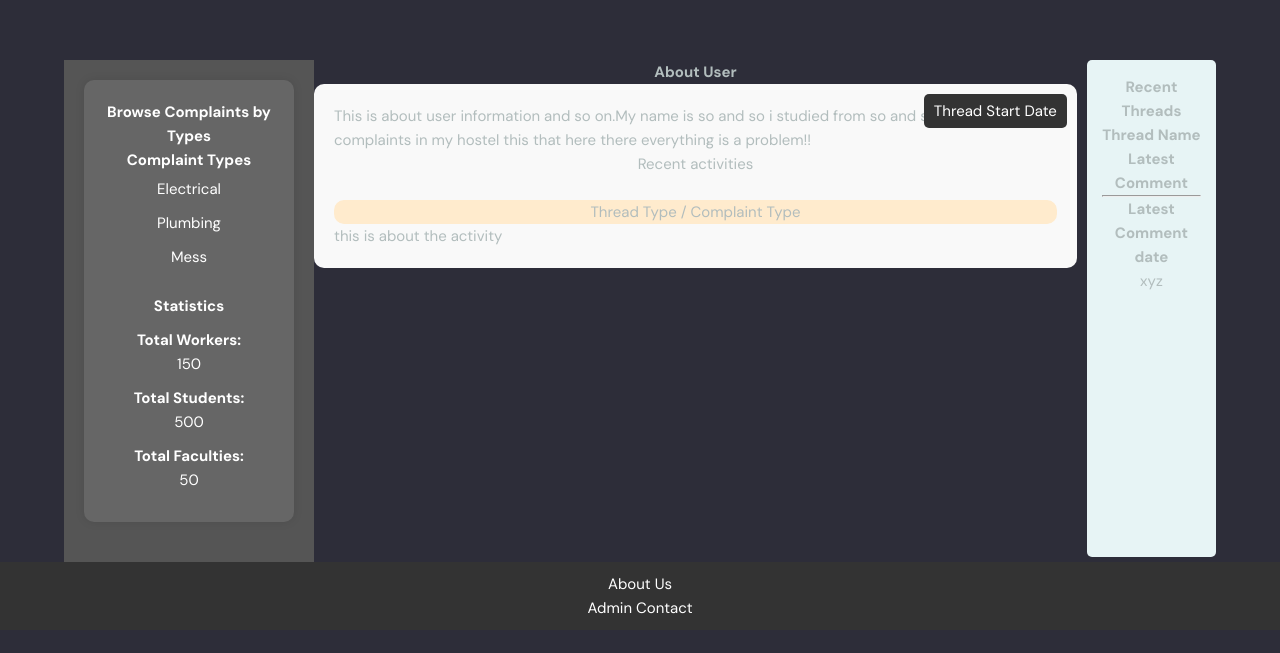
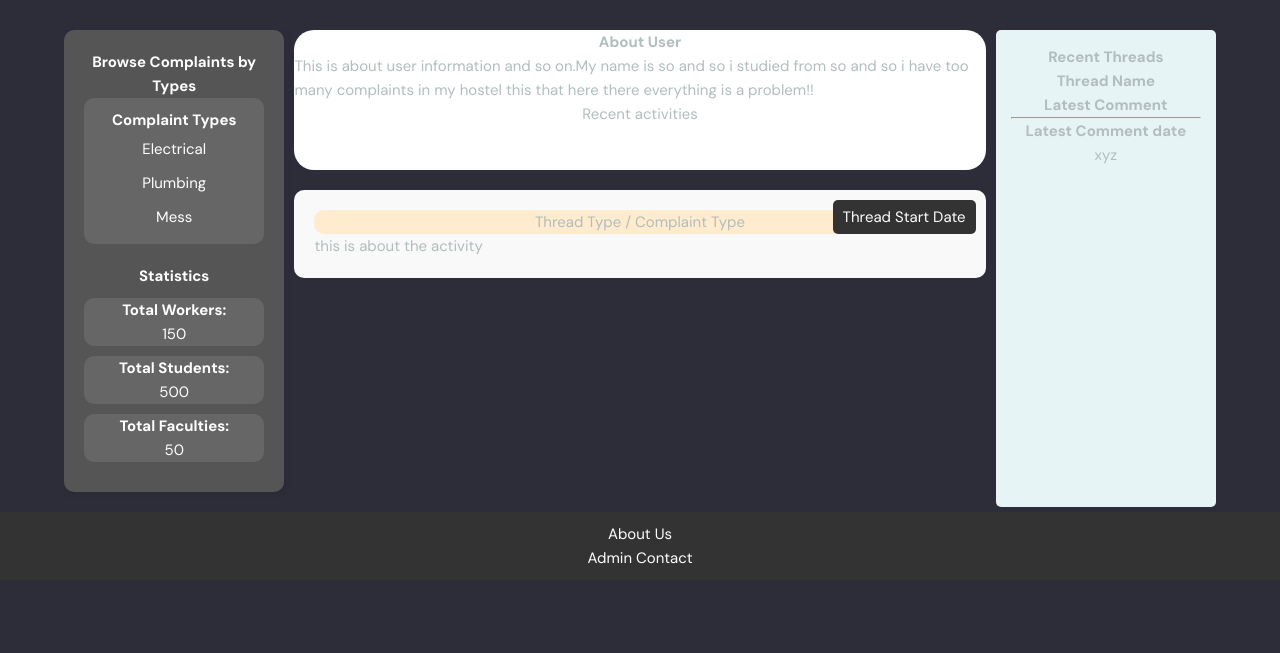
Before and after one commit to Jassi-Gill/theComplaintEngine, a Django app: page /profile-page/1/ in a window 1280 px wide. Shown: the part 77-730 px from the top of the page. Run offline with Django 5.2, Linux system fonts and the light colour scheme.

Commit message:
allpages

```diff
--- a/theEngine/base/templates/base/profile_page.html
+++ b/theEngine/base/templates/base/profile_page.html
@@ -8,7 +8,7 @@
     <meta name="viewport" content="width=device-width, initial-scale=1.0">
     <link rel="shortcut icon" href="{% static 'images/logo.ico' %}" type="image/x-icon">
     <title>theEngine</title>
-    <link rel="stylesheet" href="{% static 'styles/home_page.css' %}">
+    <link rel="stylesheet" href="{% static 'styles/profile_page.css' %}">
 </head>
 
 <body>
@@ -43,15 +43,26 @@
         <div class="panel">
         </div>
         <div class="user_information">
-            <center><h1>About User</h1></center>
+            <div class="user_information1">
+                <center>
+                    <h1>About User</h1>
+                </center>
+                <div> This is about user information and so on.My name is so and so i studied from so and so i have too
+                    many complaints in my hostel this that here there everything is a problem!! </div>
+                <center>
+                    <div class="recent_activities">Recent activities</div>
+                </center>
+                <br>
+
+            </div>
+
+
             <div class="Thread">
-                <div> This is about user information and so on.My name is so and so i studied from so and so i have too many complaints in my hostel this that here there everything is a problem!! </div>
-                <center><div class ="recent_activities">Recent activities</div></center>
-                <br>
-                <div class ="boxes">
-                <div class="startdate">Thread Start Date</div>
-                <div class="threadtype">Thread Type / Complaint Type</div>
-                <p>this is about the activity</p>
+
+                <div class="boxes">
+                    <div class="startdate">Thread Start Date</div>
+                    <div class="threadtype">Thread Type / Complaint Type</div>
+                    <p>this is about the activity</p>
                 </div>
             </div>
         </div>
@@ -59,7 +70,8 @@
             <h1>Recent Threads</h1>
             <div class="recent-thread">
                 <h2>Thread Name</h2>
-                <h4>Latest Comment</h4><hr>
+                <h4>Latest Comment</h4>
+                <hr>
                 <h4>Latest Comment date</h4>
                 <label>xyz</label>
             </div>
--- a/theEngine/static/styles/home_page.css
+++ b/theEngine/static/styles/home_page.css
@@ -3,6 +3,24 @@ body {
     margin: 0;
     padding: 0;
     background-color: #f0f0f0;
+}
+
+.newcomplain {
+    padding-top: 20px;
+}
+
+.signup {
+    width:150px;
+    padding: 10px 10px;
+    background-color: rgb(117, 84, 196);
+    color: rgb(254, 250, 250);
+    border: none;
+    border-radius: 2px;
+    cursor: pointer;
+    transition: background-color 0.3s ease;
+    font-family: Verdana, Geneva, Tahoma, sans-serif;
+    font-size: small;
+    border-radius: 20px;
 }
 
 .Navbar {
@@ -72,8 +90,9 @@ body {
 }
 
 .container {
-    display: flex;
-    padding-top: 60px;
+    display: grid;
+    grid-template-columns: 1fr 0fr 3fr 1fr;
+    padding-top: 20px;
     /* Adjust this padding to make space for the navbar */
 }
 
@@ -82,16 +101,18 @@ body {
     /* Set the width of the panel */
     overflow-y: auto;
     /* Enable scrolling for the panel */
-    background-color: #555;
+    background-color: #2D2D39;
     /* Change the color of the panel */
     color: white;
-    padding: 20px;
+    padding: 0px;
+    padding-right: 10px;
+    margin-top: 0px;
 }
 
 .panel-content {
     text-align: center;
     padding: 20px;
-    background-color: #666;
+    background-color: #555;
     border-radius: 10px;
     box-shadow: 0 0 10px rgba(0, 0, 0, 0.1);
     margin-bottom: 20px;
@@ -104,6 +125,15 @@ body {
     padding: 0;
 }
 
+.complaints {
+    border-radius: 10px;
+
+    background-color: #666;
+    padding-bottom: 10px;
+    padding-top: 10px;
+    margin-bottom: 10px;
+}
+
 .complaints a {
     display: block;
     color: white;
@@ -114,6 +144,11 @@ body {
 
 .complaints a:hover {
     background-color: #444;
+}
+
+.statistic {
+    border-radius: 10px;
+    background-color: #666;
 }
 
 .statistics {
@@ -141,7 +176,7 @@ body {
 .parent-Joined-Threads {
     flex: 2;
     /* Increase flex value to widen */
-    margin-left: 20px;
+    margin-left: 0px;
     padding: 20px;
     background-color: white;
     border-radius: 10px;
--- a/theEngine/static/styles/profile_page.css
+++ b/theEngine/static/styles/profile_page.css
@@ -12,9 +12,16 @@ body {
     justify-content: space-between;
     align-items: center;
     padding: 10px 20px;
-    z-index: 1000; /* Ensures the navbar stays on top of other content */
+    z-index: 1000;
+    /* Ensures the navbar stays on top of other content */
 }
 
+.user_information1 {
+    background-color: white;
+    border-radius: 20px;
+    padding-bottom: 20px;
+    margin-bottom: 20px;
+}
 .icons {
     background-color: transparent;
     border: none;
@@ -27,20 +34,16 @@ body {
     text-decoration: double;
 }
 
-.boxes {
-    background-color: #e7f4f5;
-    text-align: center;
-    padding: 5px;
-}
-
 .startdate {
     position: absolute;
     top: 10px;
     right: 10px;
     background-color: #333;
     color: white;
-    padding: 5px 10px; /* Padding */
-    border-radius: 5px; /* Rounded corners */
+    padding: 5px 10px;
+    /* Padding */
+    border-radius: 5px;
+    /* Rounded corners */
 }
 
 .threadtype {
@@ -75,31 +78,48 @@ body {
 }
 
 .container {
-    display: flex;
-    padding-top: 60px; /* Adjust this padding to make space for the navbar */
+    display: grid;
+    grid-template-columns: 1fr 0fr 3fr 1fr;
+    padding-top: 30px;
+    /* Adjust this padding to make space for the navbar */
 }
 
 .panel-container {
     flex: 0 0 250px;
+    /* Set the width of the panel */
     overflow-y: auto;
-    background-color: #555;
+    /* Enable scrolling for the panel */
+    background-color: #2D2D39;
+    /* Change the color of the panel */
     color: white;
-    padding: 20px;
+    padding: 0px;
+    padding-right: 10px;
+    margin-top: 0px;
 }
 
 .panel-content {
     text-align: center;
     padding: 20px;
-    background-color: #666;
+    background-color: #555;
     border-radius: 10px;
     box-shadow: 0 0 10px rgba(0, 0, 0, 0.1);
     margin-bottom: 20px;
-    overflow-y: auto; /* Add scrollbar for vertical overflow */
+    overflow-y: auto;
+    /* Add scrollbar for vertical overflow */
 }
 
 .complaints ul {
     list-style: none;
     padding: 0;
+}
+
+.complaints {
+    border-radius: 10px;
+
+    background-color: #666;
+    padding-bottom: 10px;
+    padding-top: 10px;
+    margin-bottom: 10px;
 }
 
 .complaints a {
@@ -112,6 +132,11 @@ body {
 
 .complaints a:hover {
     background-color: #444;
+}
+
+.statistic{
+    border-radius: 10px;
+    background-color: #666;
 }
 
 .statistics {
@@ -137,13 +162,15 @@ body {
 
 /* Preserve the styling for Joined Threads and Recent Threads */
 .parent-Joined-Threads {
-    flex: 2; /* Increase flex value to widen */
+    flex: 2;
+    /* Increase flex value to widen */
     margin-left: 20px;
     padding: 20px;
     background-color: white;
     border-radius: 10px;
     box-shadow: 0 0 10px rgba(0, 0, 0, 0.1);
-    position: relative; /* Add position relative for absolute positioning */
+    position: relative;
+    /* Add position relative for absolute positioning */
 }
 
 .Thread {
@@ -152,7 +179,8 @@ body {
     border-radius: 10px;
     margin-bottom: 20px;
 
-    position: relative; /* Add position relative for absolute positioning */
+    position: relative;
+    /* Add position relative for absolute positioning */
 }
 
 .Thread .startdate {
@@ -175,5 +203,5 @@ body {
 }
 
 .recrent-thread {
-    background-color: #4CAF50;
+    background-color: #4CAF50;
 }
```
Also changed, not shown: theEngine/base/templates/base/home_page.html (+8 -0 lines), theEngine/db.sqlite3.
